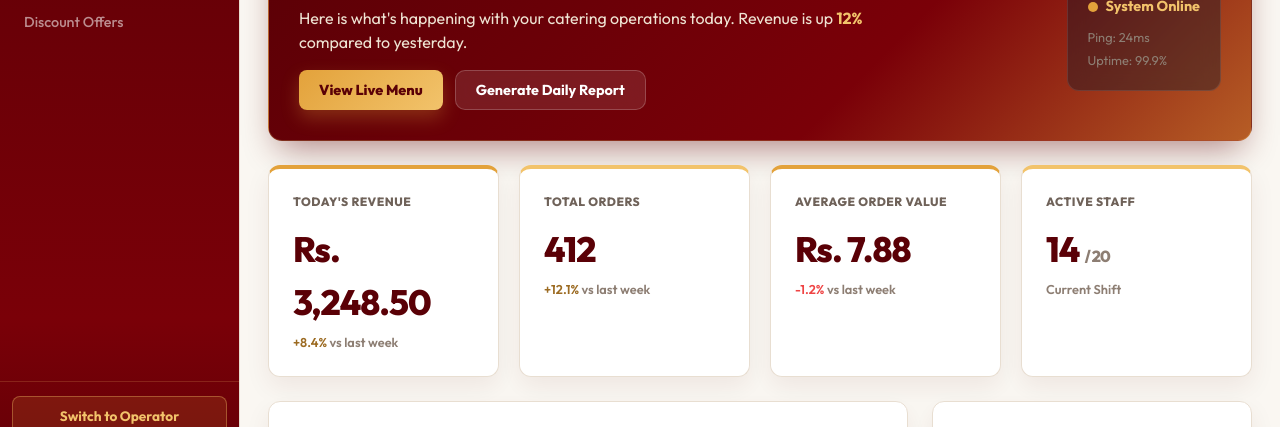
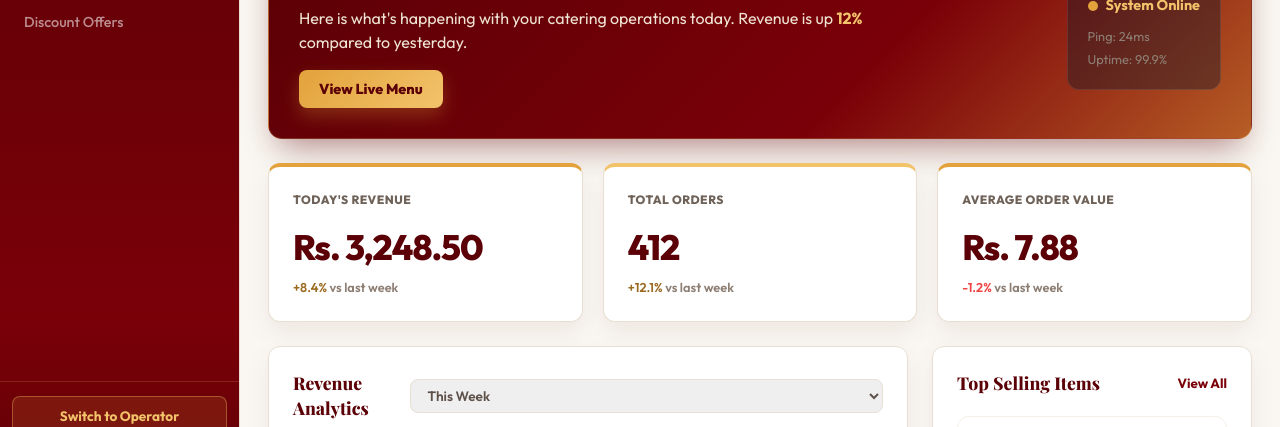
Before and after one commit to joel1-coder/Balaji-Perfect-Caters, a React (Vite) app in the folder frontend/: page /admin/overview in a window 1280 px wide. Shown: the part 258-685 px from the top of the page. Built offline with nearby package versions, Linux system fonts and the light colour scheme; no server answers; sample sign-in values are in the browser's storage.

Commit message:
feat: add ExecutiveOverview dashboard page with operational metrics and analytics for admins

```diff
--- a/frontend/src/pages/admin/ExecutiveOverview.jsx
+++ b/frontend/src/pages/admin/ExecutiveOverview.jsx
@@ -4,21 +4,6 @@ import AdminLayout from '../../components/AdminLayout';
 
 const ExecutiveOverview = () => {
  const currentDate = new Date().toLocaleDateString('en-US', { weekday: 'long', year: 'numeric', month: 'long', day: 'numeric' });
- const [staffData, setStaffData] = useState({ onDuty: 14, total: 20 }); // Fallback values while loading
-
- useEffect(() => {
- const fetchStaff = async () => {
- try {
- const res = await axios.get('https://balaji-perfect-caters.onrender.com/api/staff');
- const staffList = res.data.data || [];
- const onDuty = staffList.filter(s => s.status === 'ON-DUTY').length;
- setStaffData({ onDuty, total: staffList.length });
- } catch (err) {
- console.error('Failed to fetch staff data', err);
- }
- };
- fetchStaff();
- }, []);
 
  return (
  <AdminLayout>
@@ -32,7 +17,6 @@ const ExecutiveOverview = () => {
  <p style={s.heroText}>Here is what's happening with your catering operations today. Revenue is up <strong style={{ color: '#F2C36B' }}>12%</strong> compared to yesterday.</p>
  <div className="overview-hero-actions" style={{ display: 'flex', gap: '12px', marginTop: '16px' }}>
  <button style={s.primaryBtn} onClick={() => window.open('/public/menu/main', '_blank')}>View Live Menu</button>
- <button style={s.secondaryBtn}>Generate Daily Report</button>
  </div>
  </div>
  <div style={s.heroRight}>
@@ -69,19 +53,10 @@ const ExecutiveOverview = () => {
  <div style={s.kpiValue}>Rs. 7.88</div>
  <div style={s.kpiTrend}><span style={{ color: '#ef4444' }}> -1.2%</span> vs last week</div>
  </div>
- <div style={{...s.kpiCard, borderTop: '4px solid #F2C36B' }}>
- <div style={s.kpiHeader}>
- <span style={s.kpiLabel}>ACTIVE STAFF</span>
- </div>
- <div style={s.kpiValue}>{staffData.onDuty} <span style={{ fontSize: '1rem', color: '#8D7E73' }}>/ {staffData.total}</span></div>
- <div style={s.kpiTrend}>Current Shift</div>
- </div>
  </div>
 
  {/* Bottom Grid */}
  <div className="overview-bottom-grid" style={s.bottomGrid}>
-
- {/* Chart Section */}
  <div style={s.chartCard}>
  <div style={s.cardHeader}>
  <h3 style={s.cardTitle}>Revenue Analytics</h3>
@@ -183,7 +158,7 @@ const s = {
  pulseDot: { width: '10px', height: '10px', backgroundColor: '#E3A23B', borderRadius: '50%', animation: 'pulse 2s infinite' },
  healthMetric: { fontSize: '0.8rem', color: '#8D7E73', marginBottom: '4px' },
 
- kpiRow: { display: 'grid', gridTemplateColumns: 'repeat(4, 1fr)', gap: '20px' },
+ kpiRow: { display: 'grid', gridTemplateColumns: 'repeat(3, 1fr)', gap: '20px' },
  kpiCard: { backgroundColor: 'white', borderRadius: '12px', padding: '24px', boxShadow: '0 10px 26px rgba(90,0,6,0.07)', border: '1px solid #E8DED1', display: 'flex', flexDirection: 'column' },
  kpiHeader: { display: 'flex', justifyContent: 'space-between', alignItems: 'center', marginBottom: '12px' },
  kpiLabel: { fontSize: '0.75rem', fontWeight: '800', color: '#6F6259', textTransform: 'uppercase', letterSpacing: '0.5px' },
```
